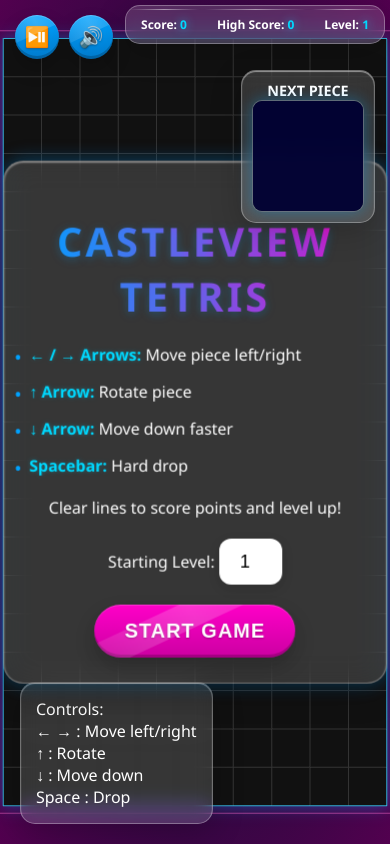
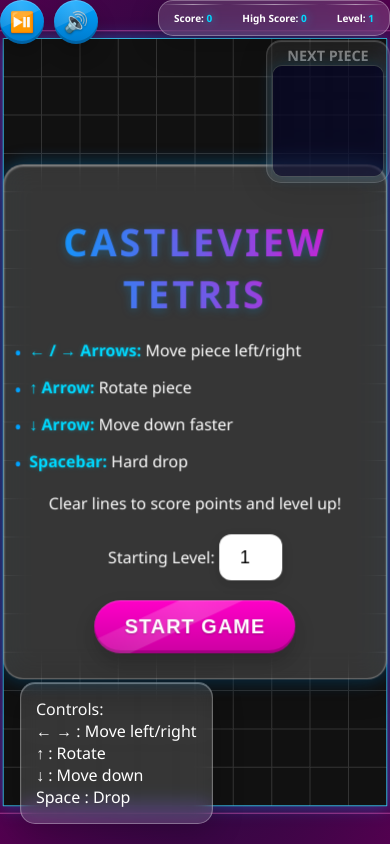
Before and after one commit to collidingScopes/tetris, a plain HTML site: page index.html in a window 390 px wide. Drawn offline with nearby package versions, Linux system fonts and the light colour scheme; animation ran at ten frames a second.

Commit message:
tweak mobile formatting

```diff
--- a/styles.css
+++ b/styles.css
@@ -357,13 +357,18 @@ canvas {
 @media (max-width: 768px) {
 
   #start-screen h1 {
-    font-size: 40px;
+    font-size: 38px;
+  }
+
+  #button-container {
+    top: 0px;
+    left: 0px;
   }
 
   #info-container {
-    font-size: 12px;
-    top: 5px;
-    right: 5px;
+    font-size: 10px;
+    top: 0px;
+    right: 0px;
     padding: 5px;
     gap: 10px;
   }
@@ -401,8 +406,10 @@ canvas {
   }
 
   #next-piece-container {
-    top: 70px;
-    padding: 10px;
+    top: 40px;
+    right: 0px;
+    padding: 5px;
+    opacity: 0.5;
   }
 }
 
```
